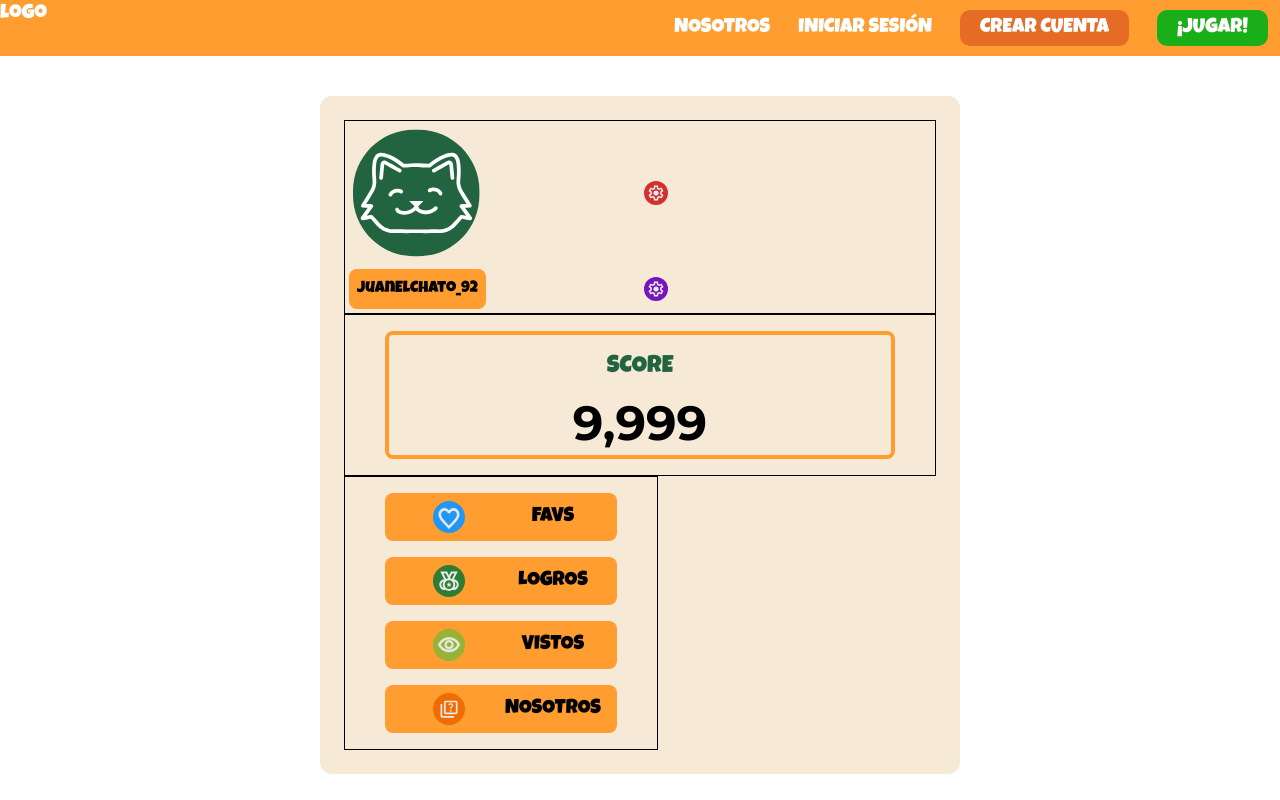
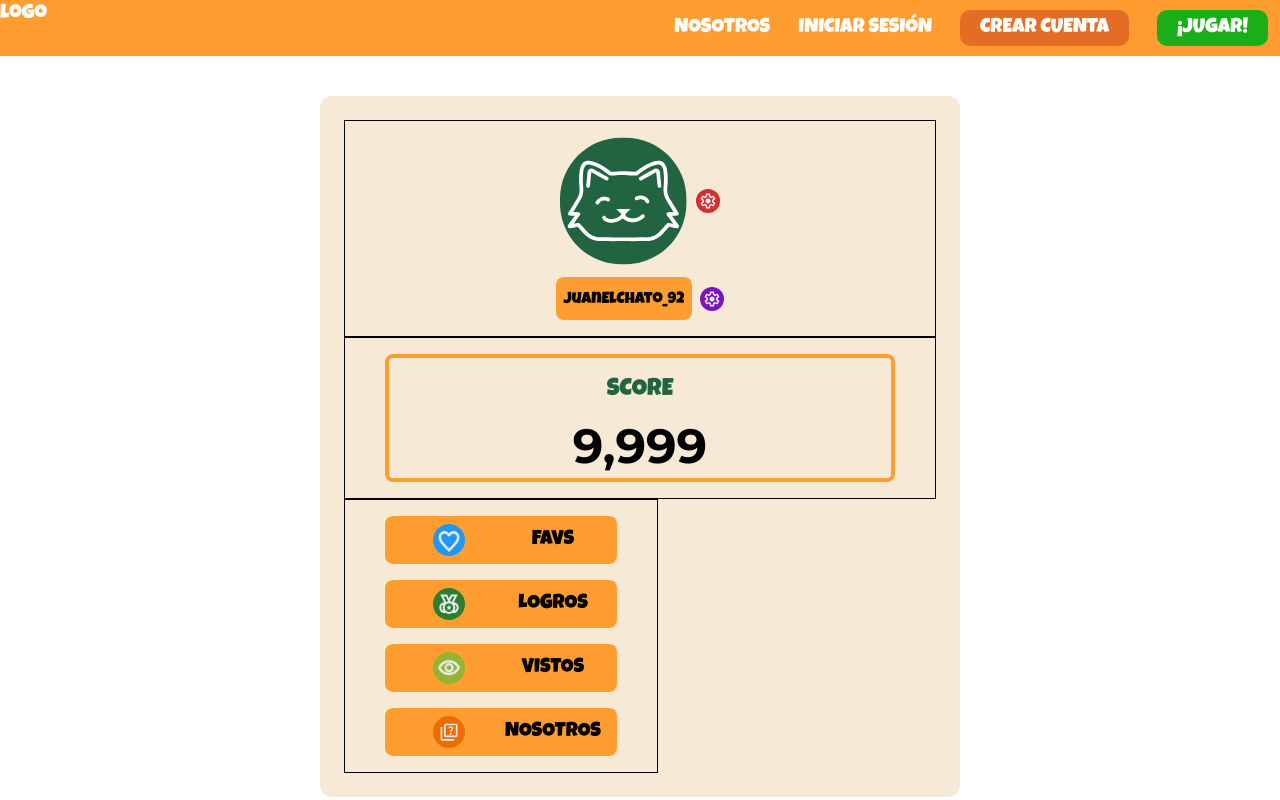
Before and after one commit to Randomlandia/frontend, a Next.js app: page /user in a window 1280 px wide. Shown: the top 800 px of the page. Built offline with nearby package versions, Linux system fonts and the light colour scheme; a web font is replaced by a local one.

Commit message:
avatar component fix

```diff
--- a/components/Avatar.jsx
+++ b/components/Avatar.jsx
@@ -1,30 +1,24 @@
 export default function Avatar() {
   return (
-    <>
+    <div className="grid grid-cols-1 gap-3 place-items-center">
       {/* RANDY ICON FOR USER DEFAULT ONLY*/}
-      <div className=" grid grid-cols-2 gap-2">
-        <div className="p-2">
-          <img
-            src="/randy_icon.svg"
-            alt="randy default icon"
-            className="h-32 w-32"
-          />
-        </div>
-
-        <div className="place-content-center ">
+      <div className=" inline-flex gap-2">
+        <img
+          src="/randy_icon.svg"
+          alt="randy default icon"
+          className="h-32 w-32"
+        />
+        <div className="content-center">
           <img src="/icon_redsetting.svg" alt="setting" className="h-6 w-6" />
         </div>
       </div>
 
       {/* USER NAME +  SETTING ICON */}
-      <div className=" grid grid-cols-2  gap-2">
-        <div className="p-1">
-          <div className="bg-lorange p-2 rounded-lg w-fit ">
-            <p className="font-lucky text-black text-center">JuanElChato_92</p>
-          </div>
+      <div className="inline-flex gap-2">
+        <div className="bg-lorange p-2 rounded-lg w-fit">
+          <span className="font-lucky text-black ">JuanElChato_92</span>
         </div>
-
-        <div className="place-content-center">
+        <div className="content-center">
           <img
             src="/icon_purplesetting.svg"
             alt="setting"
@@ -32,6 +26,6 @@ export default function Avatar() {
           />
         </div>
       </div>
-    </>
+    </div>
   );
 }
--- a/pages/user/index.jsx
+++ b/pages/user/index.jsx
@@ -10,10 +10,10 @@ export default function User() {
       {/* CARD CONTAINER */}
       <div className=" bg-oldwhite rounded-xl p-6 m-10 h-4/5 w-[350px] md:w-4/5 lg:w-1/2 mx-auto">
         {/* AVATAR COMPONENT Y NOMBRE USER*/}
-        <div className="border border-black ">
+        <div className="border border-black p-4">
           <Avatar />
         </div>
-        <div className="border border-black grid gap-4 w-full py-4 px-10">
+        <div className="border border-black w-full py-4 px-10">
           {/* SCORE */}
           <div className="border-4 border-lorange rounded-lg py-2 px-4 grid grid-rows-2 gap-2 place-items-center">
             {" "}
```
